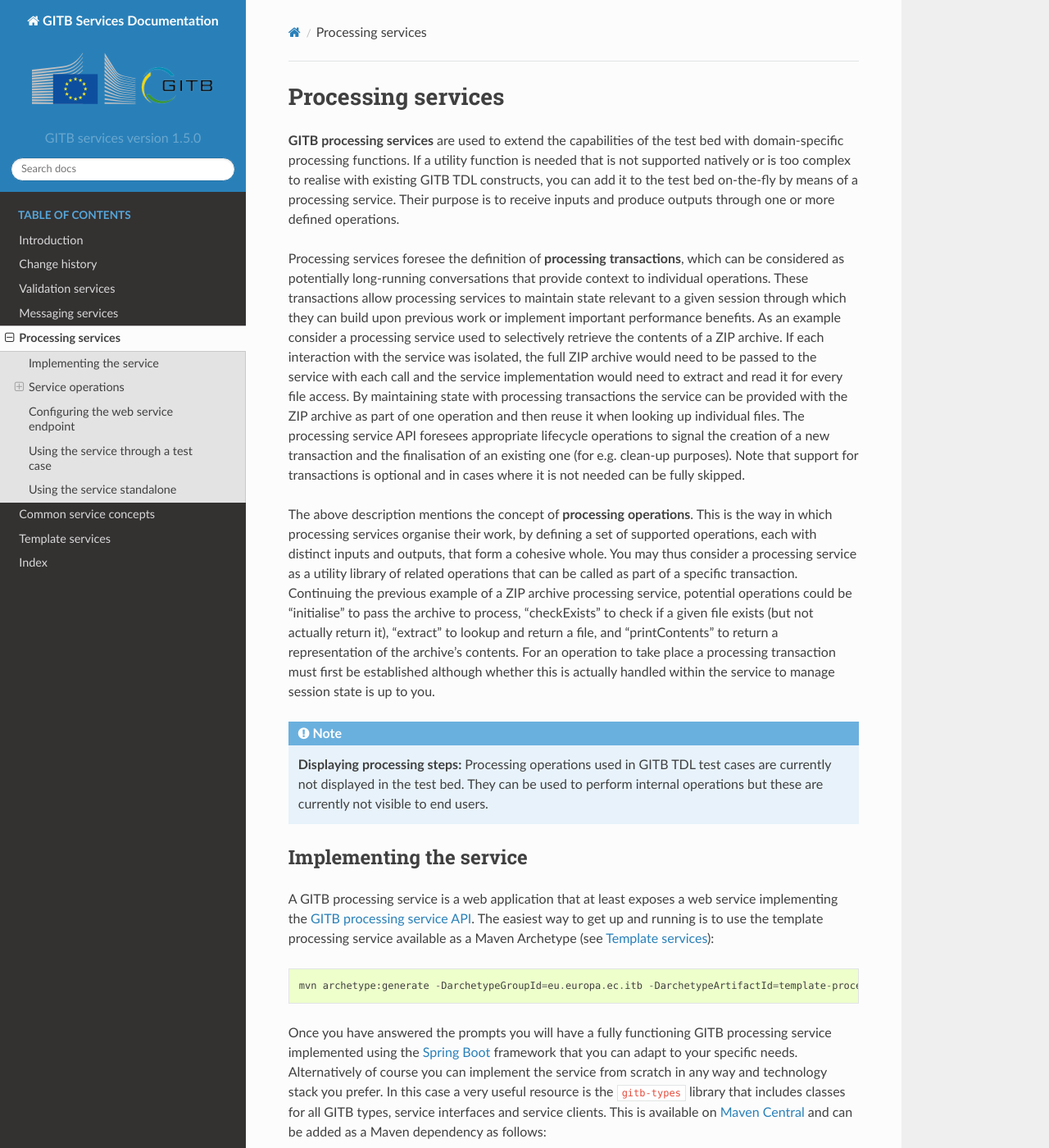
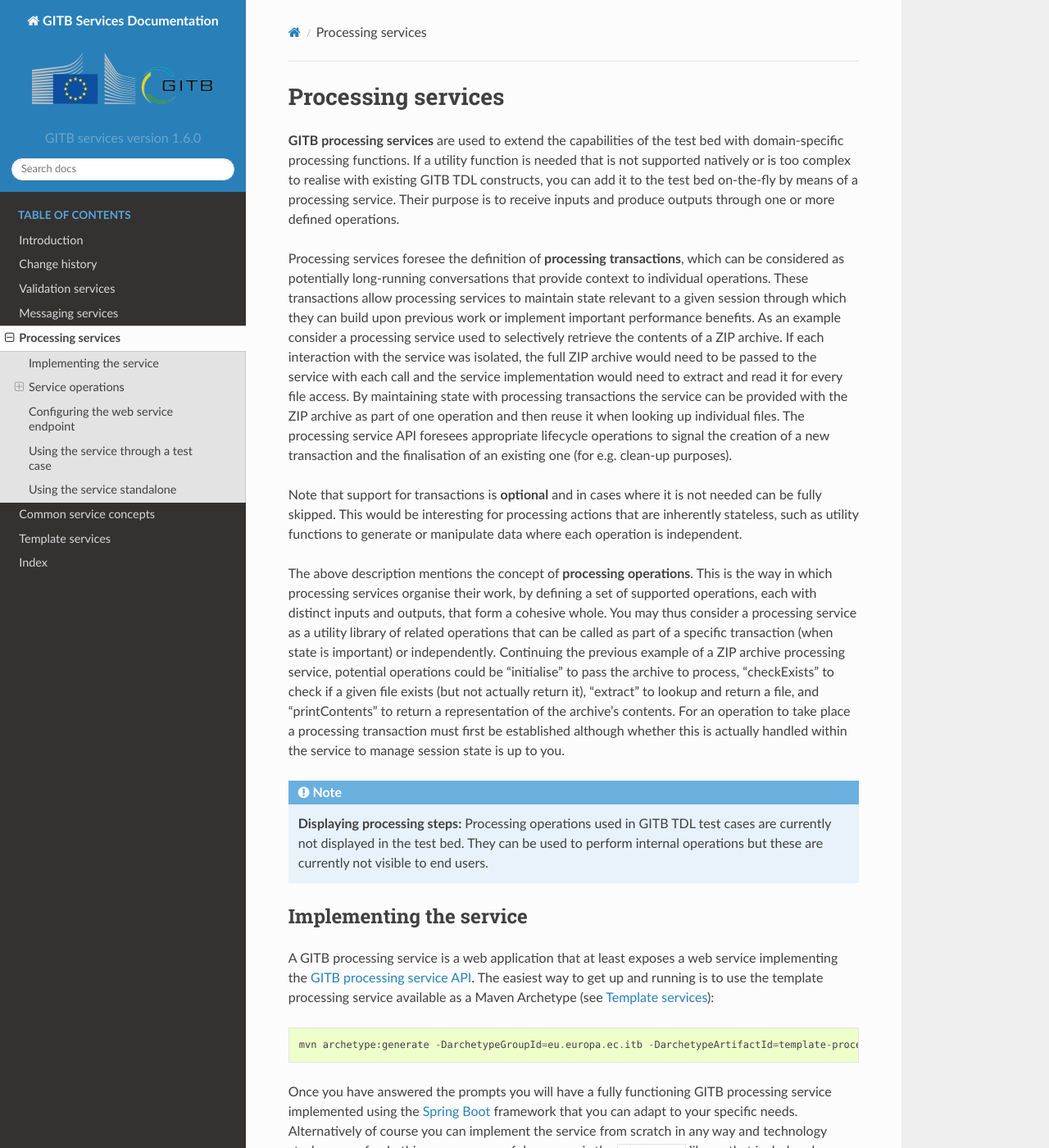
Before and after one commit to ISAITB/docs-services, a Sphinx documentation site: the page built from source/processing/index.rst, in a window 1280 px wide and 1400 px high. Shown: the whole window at 82% size. Built offline with Sphinx 7.4.7 and the Read the Docs theme 2.0.0, drawn with Linux system fonts in a browser that asks for light colours; some of the changed text lies outside the part shown.

Commit message:
Updates for optional processing transactions

```diff
--- a/source/conf.py
+++ b/source/conf.py
@@ -20,13 +20,13 @@
 # -- Project information -----------------------------------------------------
 
 project = 'GITB Services Documentation'
-copyright = '2018, European Commission, DIGIT ISA'
+copyright = '2019, European Commission, DIGIT ISA'
 author = 'European Commission, DIGIT ISA'
 
 # The short X.Y version
-version = 'GITB services version 1.5.0'
+version = 'GITB services version 1.6.0'
 # The full version, including alpha/beta/rc tags
-release = 'GITB services version 1.5.0'
+release = 'GITB services version 1.6.0'
 
 html_show_sourcelink = False
 html_show_sphinx = False
--- a/source/messaging/index.rst
+++ b/source/messaging/index.rst
@@ -112,7 +112,7 @@
     <dependency>
         <groupId>eu.europa.ec.itb</groupId>
         <artifactId>gitb-types</artifactId>
-        <version>1.5.0</version>
+        <version>1.6.0</version>
     </dependency>
 
 Check the :ref:`templates` description for more details on the content and use of the sample messaging service.
--- a/source/processing/index.rst
+++ b/source/processing/index.rst
@@ -15,13 +15,15 @@
 full ZIP archive would need to be passed to the service with each call and the service implementation would need to extract and read it
 for every file access. By maintaining state with processing transactions the service can be provided with the ZIP archive as part of one
 operation and then reuse it when looking up individual files. The processing service API foresees appropriate lifecycle operations to signal
-the creation of a new transaction and the finalisation of an existing one (for e.g. clean-up purposes). Note that support for
-transactions is optional and in cases where it is not needed can be fully skipped.
+the creation of a new transaction and the finalisation of an existing one (for e.g. clean-up purposes).
+
+Note that support for transactions is **optional** and in cases where it is not needed can be fully skipped. This would be interesting for
+processing actions that are inherently stateless, such as utility functions to generate or manipulate data where each operation is independent.
 
 The above description mentions the concept of **processing operations**. This is the way in which processing services organise
 their work, by defining a set of supported operations, each with distinct inputs and outputs, that form a cohesive whole. You may thus consider
-a processing service as a utility library of related operations that can be called as part of a specific transaction. Continuing the previous
-example of a ZIP archive processing service, potential operations could be "initialise" to pass the archive to process, "checkExists" to check if a
+a processing service as a utility library of related operations that can be called as part of a specific transaction (when state is important) or independently.
+Continuing the previous example of a ZIP archive processing service, potential operations could be "initialise" to pass the archive to process, "checkExists" to check if a
 given file exists (but not actually return it), "extract" to lookup and return a file, and "printContents" to return a representation of the archive's contents.
 For an operation to take place a processing transaction must first be established although whether this is actually handled within the service to
 manage session state is up to you.
@@ -50,7 +52,7 @@
     <dependency>
         <groupId>eu.europa.ec.itb</groupId>
         <artifactId>gitb-types</artifactId>
-        <version>1.5.0</version>
+        <version>1.6.0</version>
     </dependency>
 
 Check the :ref:`templates` description for more details on the content and use of the sample processing service.
--- a/source/validation/index.rst
+++ b/source/validation/index.rst
@@ -28,7 +28,7 @@
   <dependency>
       <groupId>eu.europa.ec.itb</groupId>
       <artifactId>gitb-types</artifactId>
-      <version>1.5.0</version>
+      <version>1.6.0</version>
   </dependency>
 
 Check the :ref:`templates` description for more details on the content and use of the sample validation service.
```
Also changed, not shown: source/changelog/index.rst (+5 -5 lines), source/templates/index.rst (+4 -4 lines).
